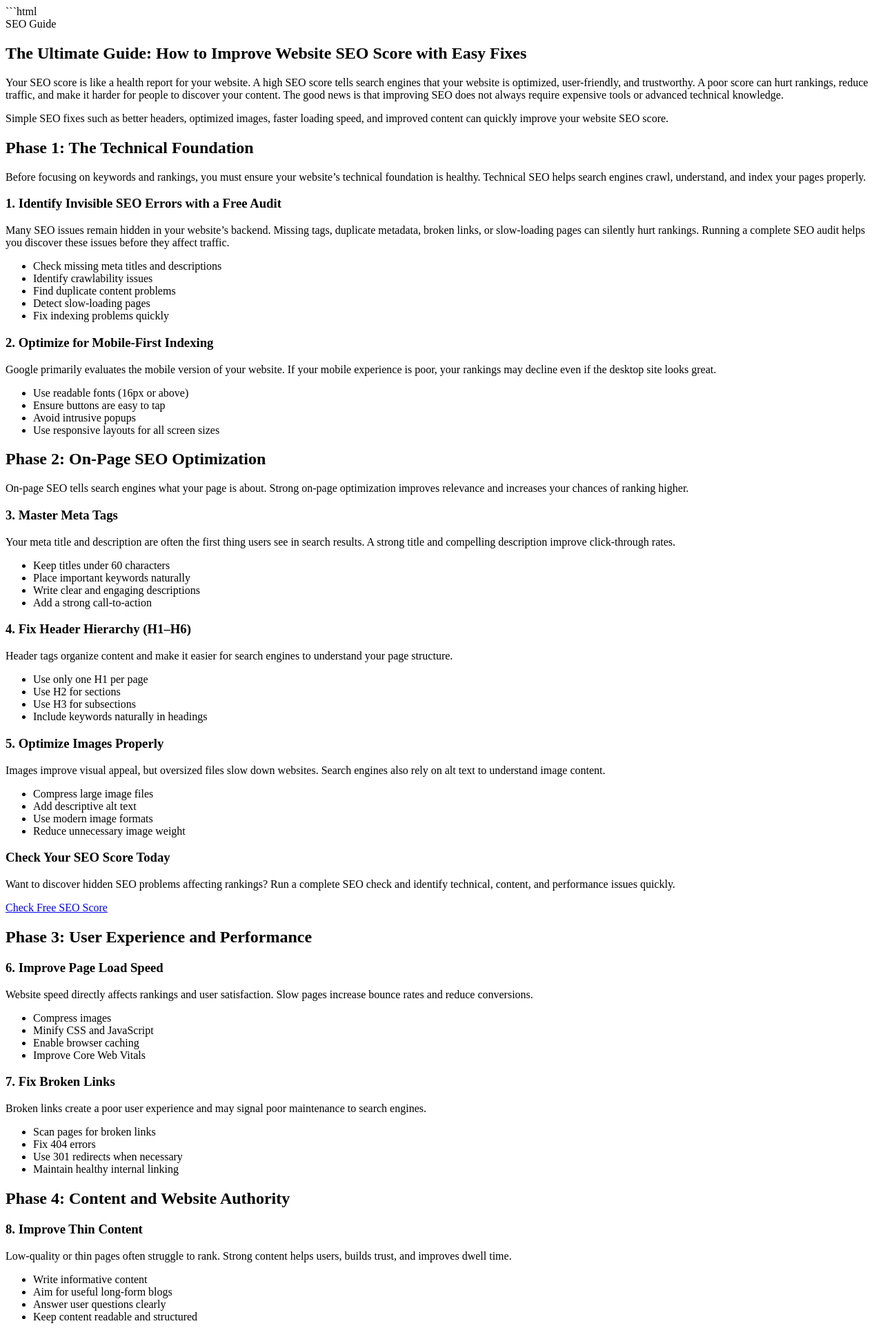
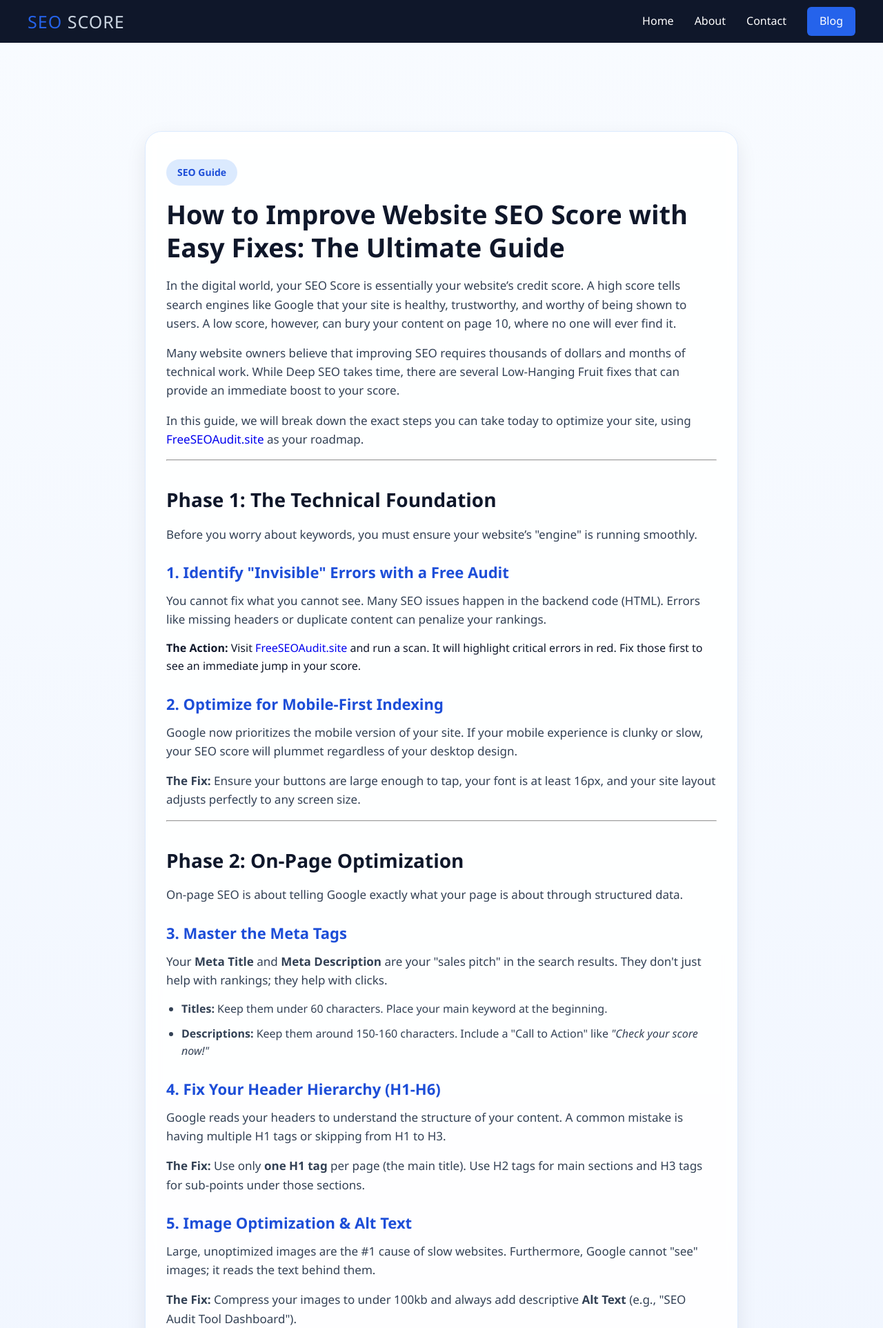
Before and after one commit to mayanksign/seo-audit-tool, a Python web app: template templates/blog3.html in a window 1280 px wide. Shown: the top 1925 px of the page at 69% size. Run offline with Jinja, Linux system fonts and the light colour scheme; the template is opened without the code that fills it, so the values that code supplies are empty.

Commit message:
Update blog3.html

````diff
--- a/templates/blog3.html
+++ b/templates/blog3.html
@@ -1,4 +1,3 @@
-```html
 <!DOCTYPE html>
 <html lang="en">
 <head>
@@ -6,262 +5,375 @@
   <meta name="viewport" content="width=device-width, initial-scale=1.0" />
 
   <title>The Ultimate Guide: How to Improve Website SEO Score with Easy Fixes</title>
-
   <meta
     name="description"
-content="Learn how to improve website SEO score with easy fixes. Optimize meta tags, headers, speed, mobile SEO, content, and technical SEO for better rankings."
+    content="Learn how to improve website SEO score with easy fixes. Optimize meta tags, headers, speed, mobile SEO,
+    content, and technical SEO for better rankings."
   />
-
   <meta
     name="keywords"
     content="improve website seo score, website seo score, seo score guide, technical seo, on page seo"
   />
+  <meta name="robots" content="index, follow" />
 
-<meta name="robots" content="index, follow" />
+  <style>
+    * {
+      margin: 0;
+      padding: 0;
+      box-sizing: border-box;
+    }
+
+    body {
+      min-height: 100vh;
+      display: flex;
+      flex-direction: column;
+      background: linear-gradient(180deg, #f8fbff 0%, #eef4ff 100%);
+      font-family: 'Segoe UI', sans-serif;
+      color: #0f172a;
+      line-height: 1.6;
+      margin: 0;
+    }
+
+    a {
+      text-decoration: none;
+    }
+
+    .blog-page {
+      min-height: 100vh;
+      flex: 1;
+      padding: 150px 0 80px;
+      margin-top: 40px;
+    }
+
+    .container {
+      max-width: 900px;
+      margin: 0 auto;
+      padding: 0 20px;
+    }
+
+    .blog-article {
+      background: rgba(255, 255, 255, 0.88);
+      backdrop-filter: blur(10px);
+      border: 1px solid #dbeafe;
+      border-radius: 24px;
+      box-shadow: 0 10px 30px rgba(15, 23, 42, 0.08);
+      padding: 40px 30px;
+    }
+
+    .badge {
+      display: inline-block;
+      background: #dbeafe;
+      color: #1d4ed8;
+      padding: 8px 16px;
+      border-radius: 999px;
+      font-size: 14px;
+      font-weight: bold;
+      margin-bottom: 18px;
+    }
+
+    .blog-article h1 {
+      font-size: 38px;
+      font-weight: 700;
+      color: #0f172a;
+      margin-bottom: 18px;
+      line-height: 1.25;
+    }
+
+    .intro {
+      font-size: 18px;
+      color: #475569;
+      margin-bottom: 24px;
+    }
+
+    .blog-article h2 {
+      font-size: 28px;
+      color: #0f172a;
+      margin-top: 34px;
+      margin-bottom: 14px;
+    }
+
+    .blog-article h3 {
+      font-size: 22px;
+      color: #1d4ed8;
+      margin-top: 24px;
+      margin-bottom: 10px;
+    }
+
+    .blog-article p {
+      font-size: 17px;
+      color: #334155;
+      margin-bottom: 16px;
+    }
+
+    .blog-article ul {
+      margin: 0 0 18px 22px;
+    }
+
+    .blog-article ul li {
+      margin-bottom: 10px;
+      color: #334155;
+      font-size: 16px;
+    }
+
+    .highlight-box {
+      background: #eff6ff;
+      border: 1px solid #bfdbfe;
+      border-left: 5px solid #2563eb;
+      border-radius: 16px;
+      padding: 18px 20px;
+      margin: 24px 0;
+    }
+
+    .highlight-box p {
+      margin: 0;
+      color: #1e3a8a;
+      font-weight: 500;
+    }
+
+    .cta-box {
+      margin: 34px 0;
+      background: linear-gradient(135deg, #0f172a, #1e3a8a);
+      border-radius: 22px;
+      padding: 34px 24px;
+      text-align: center;
+      color: #ffffff;
+      box-shadow: 0 18px 40px rgba(15, 23, 42, 0.18);
+    }
+
+    .cta-box h3 {
+      color: #ffffff;
+      font-size: 28px;
+      margin-bottom: 10px;
+    }
+
+    .cta-box p {
+      color: #dbeafe;
+      max-width: 650px;
+      margin: 0 auto 18px;
+    }
+
+    .cta-btn {
+      display: inline-block;
+      background: #ffffff;
+      color: #1d4ed8;
+      padding: 12px 22px;
+      border-radius: 10px;
+      font-weight: bold;
+      transition: 0.3s ease;
+    }
+
+    .cta-btn:hover {
+      transform: translateY(-2px);
+    }
+
+    .faq-box {
+      margin-top: 28px;
+      padding: 22px;
+      background: #f8fafc;
+      border: 1px solid #e2e8f0;
+      border-radius: 18px;
+    }
+
+    .faq-box h2 {
+      margin-top: 0;
+    }
+
+    .main-footer {
+      width: 100%;
+      background: #020617;
+      padding: 30px 20px;
+      text-align: center;
+      color: #cbd5e1;
+      border-top: 1px solid #1f2937;
+    }
+
+    .footer-links {
+      display: flex;
+      justify-content: center;
+      align-items: center;
+      gap: 14px;
+      flex-wrap: wrap;
+      margin-top: 10px;
+    }
+
+    .footer-links a {
+      color: #38bdf8;
+      text-decoration: none;
+      font-size: 14px;
+    }
+
+    .footer-links a:hover {
+      color: #60a5fa;
+      text-decoration: underline;
+    }
+
+    @media (max-width: 768px) {
+      .blog-page {
+        padding: 28px 14px 45px;
+        margin-top: 76px;
+        flex: 1;
+      }
+
+      .blog-article {
+        padding: 26px 18px;
+        border-radius: 18px;
+      }
+
+      .blog-article h1 {
+        font-size: 30px;
+      }
+
+      .blog-article h2 {
+        font-size: 24px;
+      }
+
+      .blog-article h3 {
+        font-size: 20px;
+      }
+
+      .intro,
+      .blog-article p,
+      .blog-article ul li {
+        font-size: 16px;
+      }
+
+      .cta-box h3 {
+        font-size: 24px;
+      }
+
+      nav {
+        padding: 10px 14px !important;
+        flex-wrap: wrap;
+        gap: 10px;
+      }
+    }
+  </style>
 </head>
+<body>
 
-<body>
+  <!-- EXACT SAME NAVBAR -->
+  <nav style="
+      width:100%;
+      display:flex;
+      justify-content:space-between;
+      align-items:center;
+      padding:10px 40px;
+      background:#0f172a;
+      color:white;
+      position:fixed;
+      top:0;
+      left:0;
+      z-index:1000;
+  ">
+
+      <div>
+          <a href="/" style="text-decoration:none;">
+              <span style="font-size:25px; font-weight:500; letter-spacing:1px;">
+                  <span style="color:#2563eb;">SEO</span>
+                  <span style="color:#cbd5e1;">SCORE</span>
+              </span>
+          </a>
+      </div>
+
+      <div style="display:flex; align-items:center; gap:30px;">
+          <a href="/" style="color:white; text-decoration:none;">Home</a>
+          <a href="/about" style="color:white; text-decoration:none;">About</a>
+          <a href="/contact" style="color:white; text-decoration:none;">Contact</a>
+
+          <a href="/blog" style="background:#2563eb; padding:8px 18px; border-radius:6px; color:white; text-decoration:none;">
+              Blog
+          </a>
+      </div>
+  </nav>
 
   <div class="blog-page">
     <div class="container">
       <article class="blog-article">
-
         <span class="badge">SEO Guide</span>
 
-<h1>The Ultimate Guide: How to Improve Website SEO Score with Easy Fixes</h1>
 
-<p class="intro">
-Your SEO score is like a health report for your website. A high SEO score tells search
-engines that your website is optimized, user-friendly, and trustworthy. A poor score
-can hurt rankings, reduce traffic, and make it harder for people to discover your content.
-The good news is that improving SEO does not always require expensive tools or advanced
-technical knowledge.
-</p>
+        <h1>How to Improve Website SEO Score with Easy Fixes: The Ultimate Guide</h1>
 
-<div class="highlight-box">
-<p>
-Simple SEO fixes such as better headers, optimized images, faster loading speed,
-and improved content can quickly improve your website SEO score.
-</p>
-</div>
+    <p>In the digital world, your SEO Score is essentially your website’s credit score. A high score tells search engines like
+      Google that your site is healthy, trustworthy, and worthy of being shown to users. A low score, however, can bury your content
+      on page 10, where no one will ever find it.</p>
 
+    <p>Many website owners believe that improving SEO requires thousands of dollars and months of technical work.
+      While Deep SEO takes time, there are several Low-Hanging Fruit fixes that can provide an immediate boost to your score.</p>
+
+    <p>In this guide, we will break down the exact steps you can take today to optimize your
+      site, using <a href="https://www.freeseoaudit.site/" target="_blank">FreeSEOAudit.site</a> as your roadmap.</p>
+
+    <hr>
+
+    <!-- Phase 1 -->
     <h2>Phase 1: The Technical Foundation</h2>
+    <p>Before you worry about keywords, you must ensure your website’s "engine" is running smoothly.</p>
 
-<p>
-Before focusing on keywords and rankings, you must ensure your website’s technical
-foundation is healthy. Technical SEO helps search engines crawl, understand,
-and index your pages properly.
-</p>
+    <h3>1. Identify "Invisible" Errors with a Free Audit</h3>
+    <p>You cannot fix what you cannot see. Many SEO issues happen in the backend code (HTML). Errors like missing headers or duplicate content can penalize your rankings.</p>
+    <blockquote>
+        <strong>The Action:</strong> Visit <a href="https://www.freeseoaudit.site/">FreeSEOAudit.site</a> and run a scan. It will highlight critical errors in red. Fix those first to see an immediate jump in your score.
+    </blockquote>
 
-<h3>1. Identify Invisible SEO Errors with a Free Audit</h3>
+    <h3>2. Optimize for Mobile-First Indexing</h3>
+    <p>Google now prioritizes the mobile version of your site. If your mobile experience is clunky or slow, your SEO score will plummet regardless of your desktop design.</p>
+    <p><strong>The Fix:</strong> Ensure your buttons are large enough to tap, your font is at least 16px, and your site layout adjusts perfectly to any screen size.</p>
 
-<p>
-Many SEO issues remain hidden in your website’s backend. Missing tags, duplicate
-metadata, broken links, or slow-loading pages can silently hurt rankings.
-Running a complete SEO audit helps you discover these issues before they affect
-traffic.
-</p>
+    <hr>
 
+    <!-- Phase 2 -->
+    <h2>Phase 2: On-Page Optimization</h2>
+    <p>On-page SEO is about telling Google exactly what your page is about through structured data.</p>
+
+    <h3>3. Master the Meta Tags</h3>
+    <p>Your <strong>Meta Title</strong> and <strong>Meta Description</strong> are your "sales pitch" in the search results. They don't just help with rankings; they help with clicks.</p>
     <ul>
-<li>Check missing meta titles and descriptions</li>
-<li>Identify crawlability issues</li>
-<li>Find duplicate content problems</li>
-<li>Detect slow-loading pages</li>
-<li>Fix indexing problems quickly</li>
+        <li><strong>Titles:</strong> Keep them under 60 characters. Place your main keyword at the beginning.</li>
+        <li><strong>Descriptions:</strong> Keep them around 150-160 characters. Include a "Call to Action" like <em>"Check your score now!"</em></li>
     </ul>
 
-<h3>2. Optimize for Mobile-First Indexing</h3>
+    <h3>4. Fix Your Header Hierarchy (H1-H6)</h3>
+    <p>Google reads your headers to understand the structure of your content. A common mistake is having multiple H1 tags or skipping from H1 to H3.</p>
+    <p><strong>The Fix:</strong> Use only <strong>one H1 tag</strong> per page (the main title). Use H2 tags for main sections and H3 tags for sub-points under those sections.</p>
 
-<p>
-Google primarily evaluates the mobile version of your website. If your mobile
-experience is poor, your rankings may decline even if the desktop site looks great.
-</p>
+    <h3>5. Image Optimization & Alt Text</h3>
+    <p>Large, unoptimized images are the #1 cause of slow websites. Furthermore, Google cannot "see" images; it reads the text behind them.</p>
+    <p><strong>The Fix:</strong> Compress your images to under 100kb and always add descriptive <strong>Alt Text</strong> (e.g., "SEO Audit Tool Dashboard").</p>
 
-<ul>
-<li>Use readable fonts (16px or above)</li>
-<li>Ensure buttons are easy to tap</li>
-<li>Avoid intrusive popups</li>
-<li>Use responsive layouts for all screen sizes</li>
-</ul>
+    <hr>
 
-<h2>Phase 2: On-Page SEO Optimization</h2>
-
-<p>
-On-page SEO tells search engines what your page is about. Strong on-page optimization
-improves relevance and increases your chances of ranking higher.
-</p>
-
-<h3>3. Master Meta Tags</h3>
-
-<p>
-Your meta title and description are often the first thing users see in search
-results. A strong title and compelling description improve click-through rates.
-</p>
-
-<ul>
-<li>Keep titles under 60 characters</li>
-<li>Place important keywords naturally</li>
-<li>Write clear and engaging descriptions</li>
-<li>Add a strong call-to-action</li>
-</ul>
-
-<h3>4. Fix Header Hierarchy (H1–H6)</h3>
-
-<p>
-Header tags organize content and make it easier for search engines to understand
-your page structure.
-</p>
-
-<ul>
-<li>Use only one H1 per page</li>
-<li>Use H2 for sections</li>
-<li>Use H3 for subsections</li>
-<li>Include keywords naturally in headings</li>
-</ul>
-
-<h3>5. Optimize Images Properly</h3>
-
-<p>
-Images improve visual appeal, but oversized files slow down websites. Search engines
-also rely on alt text to understand image content.
-</p>
-
-<ul>
-<li>Compress large image files</li>
-<li>Add descriptive alt text</li>
-<li>Use modern image formats</li>
-<li>Reduce unnecessary image weight</li>
-</ul>
-
-<div class="cta-box">
-<h3>Check Your SEO Score Today</h3>
-
-<p>
-Want to discover hidden SEO problems affecting rankings? Run a complete SEO check
-and identify technical, content, and performance issues quickly.
-</p>
-
-<a href="/" class="cta-btn">
-Check Free SEO Score
-</a>
-</div>
-
-<h2>Phase 3: User Experience and Performance</h2>
+    <!-- Phase 3 -->
+    <h2>Phase 3: Performance and Speed</h2>
+    <p>Google’s <strong>Core Web Vitals</strong> update means that user experience and speed are now direct ranking factors.</p>
 
     <h3>6. Improve Page Load Speed</h3>
+    <p>If your site takes longer than 3 seconds to load, you lose over 50% of your visitors. Google monitors this "bounce rate" and will lower your score accordingly.</p>
+    <p><strong>The Fix:</strong> Use browser caching and minify your CSS/JS files. You can check your specific speed bottlenecks on <a href="https://www.freeseoaudit.site/">FreeSEOAudit.site</a>.</p>
 
-<p>
-Website speed directly affects rankings and user satisfaction. Slow pages increase
-bounce rates and reduce conversions.
-</p>
+    <h3>7. Eradicate Broken Links (404 Errors)</h3>
+    <p>A "404 Not Found" error is a signal to Google that your site is abandoned or poorly maintained. It stops the search engine crawlers in their tracks.</p>
+    <p><strong>The Fix:</strong> Scan your site for broken links. Once found, use a <strong>301 Redirect</strong> to send users to a relevant live page instead of a dead end.</p>
 
-<ul>
-<li>Compress images</li>
-<li>Minify CSS and JavaScript</li>
-<li>Enable browser caching</li>
-<li>Improve Core Web Vitals</li>
-</ul>
+    <hr>
 
-<h3>7. Fix Broken Links</h3>
+    <!-- Conclusion -->
+    <h2>Conclusion: Take Control of Your Rankings</h2>
+    <p>Improving your SEO score isn't about one giant change; it's about dozens of small, "easy fixes" that add up to a professional, high-ranking website.</p>
 
-<p>
-Broken links create a poor user experience and may signal poor maintenance to
-search engines.
-</p>
+    <p><strong>Don't leave your rankings to chance.</strong> Take 30 minutes today to audit your site and fix these common errors. Head over to <a href="https://www.freeseoaudit.site/"><strong>FreeSEOAudit.site</strong></a> now and get your free roadmap to the top of Google!</p>
 
-<ul>
-<li>Scan pages for broken links</li>
-<li>Fix 404 errors</li>
-<li>Use 301 redirects when necessary</li>
-<li>Maintain healthy internal linking</li>
-</ul>
-
-<h2>Phase 4: Content and Website Authority</h2>
-
-<h3>8. Improve Thin Content</h3>
-
-<p>
-Low-quality or thin pages often struggle to rank. Strong content helps users,
-builds trust, and improves dwell time.
-</p>
-
-<ul>
-<li>Write informative content</li>
-<li>Aim for useful long-form blogs</li>
-<li>Answer user questions clearly</li>
-<li>Keep content readable and structured</li>
-</ul>
-
-<h3>9. Build a Strong Internal Linking Strategy</h3>
-
-<p>
-Internal linking helps search engines crawl pages and keeps users engaged longer.
-It also distributes authority across your website.
-</p>
-
-<ul>
-<li>Link to related blog posts</li>
-<li>Connect important service pages</li>
-<li>Improve website navigation</li>
-<li>Guide users to useful content</li>
-</ul>
-
-<h2>Quick SEO Checklist for Faster Results</h2>
-
-<p>
-If you want to improve your website SEO score quickly, prioritize these actions:
-</p>
-
-<ul>
-<li>Run a complete SEO audit</li>
-<li>Fix header hierarchy issues</li>
-<li>Optimize images and improve speed</li>
-<li>Update meta titles and descriptions</li>
-<li>Fix broken internal and external links</li>
-<li>Improve content quality</li>
-</ul>
-
-<h2>Conclusion</h2>
-
-<p>
-Improving website SEO score becomes easier when you focus on small but effective
-changes. From technical SEO and mobile optimization to better content and internal
-linking, every improvement contributes to stronger rankings and better visibility.
-</p>
-
-<p>
-SEO success does not happen overnight, but consistent improvements can create
-powerful long-term results for your website.
-</p>
-
-<div class="faq-box">
-
-<h2>Frequently Asked Questions (FAQs)</h2>
-
-<h3>Q1. What is a website SEO score?</h3>
-<p>
-A website SEO score measures how optimized your website is for search engines,
-including technical SEO, content quality, speed, and user experience.
-</p>
-
-<h3>Q2. How can I improve website SEO score quickly?</h3>
-<p>
-You can improve SEO score by fixing headers, optimizing meta tags, compressing
-images, improving speed, and publishing quality content.
-</p>
-
-<h3>Q3. Why is mobile SEO important?</h3>
-<p>
-Google uses mobile-first indexing, meaning the mobile version of your site strongly
-affects rankings and visibility.
-</p>
 
 </div>
 
-</article>
+  <footer class="main-footer">
+    <p>© 2026 Free SEO Audit Tool | Built by Mayank</p>
+    <div class="footer-links">
+      <a href="/privacy">Privacy Policy</a>
+      <span>|</span>
+      <a href="/terms">Terms & Conditions</a>
     </div>
-</div>
+  </footer>
 
 </body>
 </html>
-```
````
Lines whose indentation alone changed are shown as unchanged.
